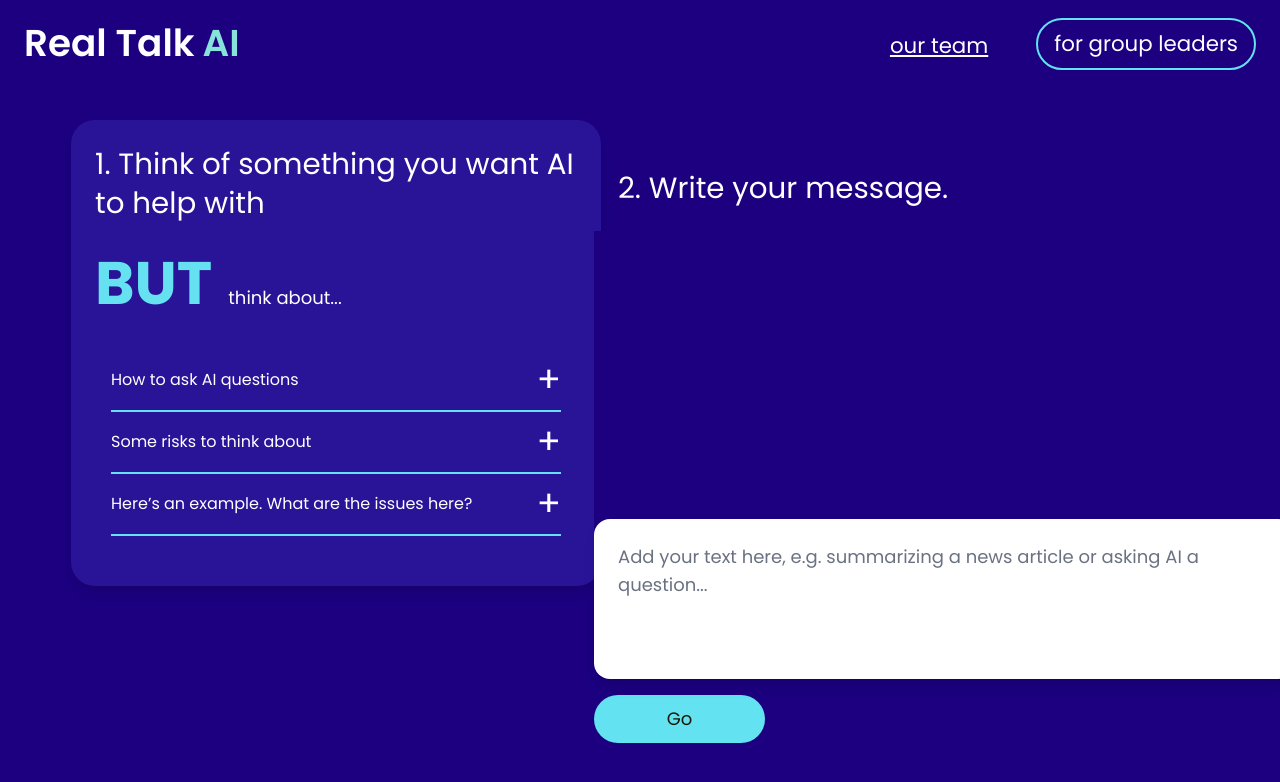
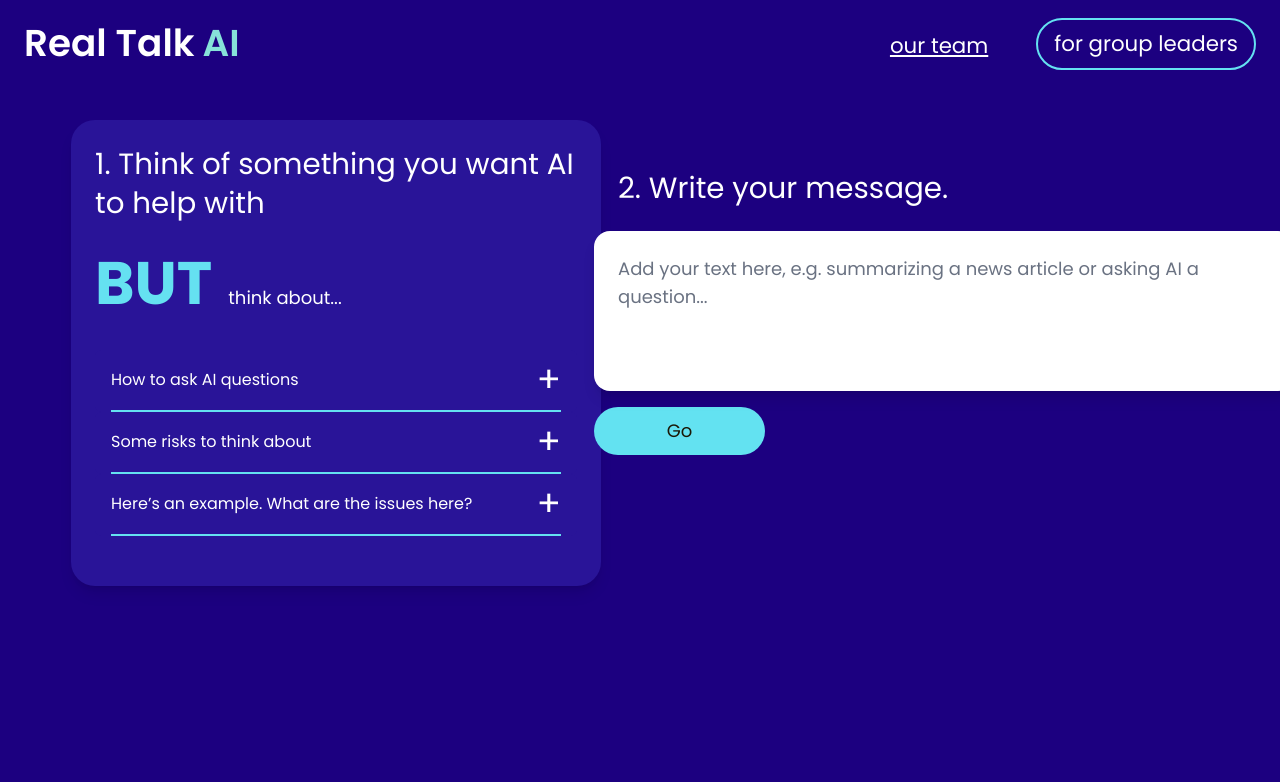
Before and after one commit to neontribe/think-ai, a Next.js app: page /process/query in a window 1280 px wide. Shown: the top 782 px of the page. Built offline with nearby package versions, Linux system fonts and the light colour scheme.

Commit message:
Comment a div that will be remove later

```diff
--- a/src/app/components/PromptInput.jsx
+++ b/src/app/components/PromptInput.jsx
@@ -63,7 +63,7 @@ export default function PromptInput({
   };
 
   return (
-    <div className='flex flex-col justify-center items-center min-h-screen bg-[#1C0080]'>
+    // <div className='flex flex-col justify-center items-center min-h-screen bg-[#1C0080]'>
       <form onSubmit={handleSubmit} className='relative w-[700px]'>
         {/* Input Box */}
         <div className='bg-white rounded-2xl shadow-lg p-6 flex items-center relative'>
@@ -95,6 +95,6 @@ export default function PromptInput({
           {buttonText}
         </RouteButton>
       </form>
-    </div>
+    // </div>
   );
 }
```
